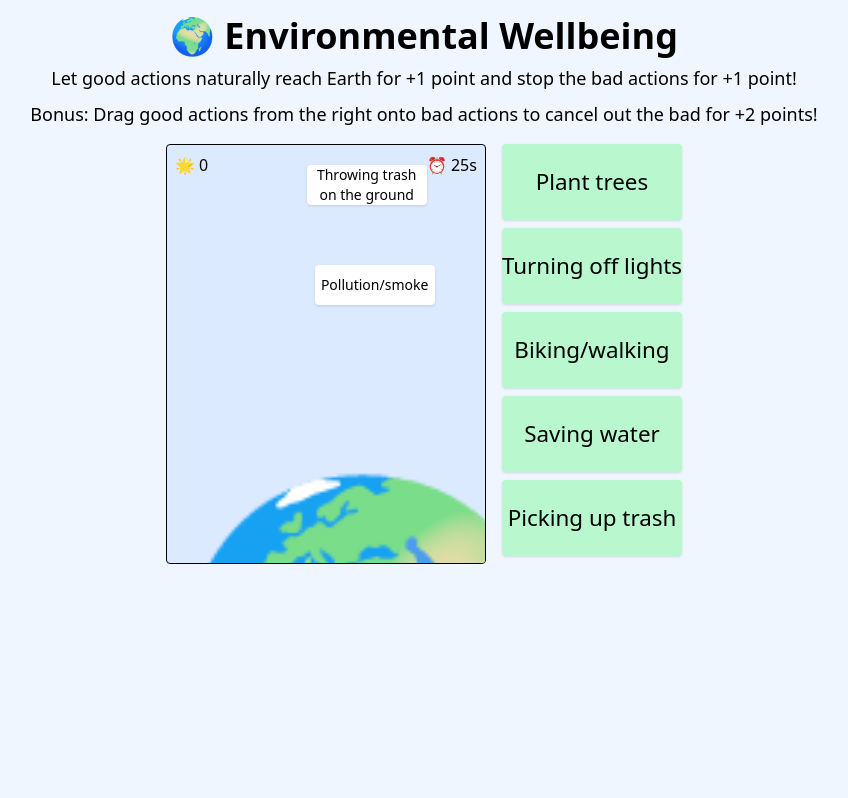
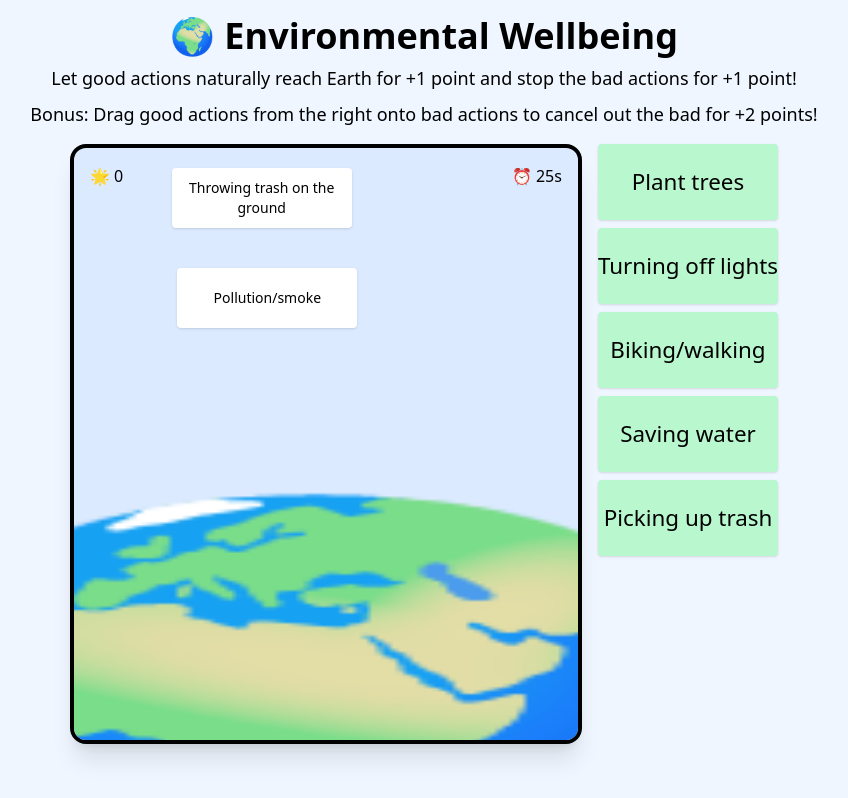
Before and after one commit to endsideout/games, a React (Vite) app: page /environmental-wellbeing in a window 1280 px wide. Shown: the whole page, without its empty margins (216-1064 px from the left). Built offline with nearby package versions, Linux system fonts and the light colour scheme; the HTML template or start-up script is replaced by a standard one.

Commit message:
Changes for env wellbeing game

```diff
--- a/src/pages/courses/wellbeing/environmental-wellbeing/PlanetProtectorGame.tsx
+++ b/src/pages/courses/wellbeing/environmental-wellbeing/PlanetProtectorGame.tsx
@@ -12,8 +12,8 @@ const GAME_DURATION = 30;
 const ITEM_FALL_SPEED = 2;
 const ITEM_SPAWN_INTERVAL = 2500;
 
-const TILE_WIDTH = 120;
-const TILE_HEIGHT = 40;
+const TILE_WIDTH = 180;
+const TILE_HEIGHT = 60;
 
 const goodItems = [
   "Plant trees",
@@ -38,7 +38,7 @@ const PlanetProtectorGame: React.FC = () => {
   const [gameOver, setGameOver] = useState(false);
 
   const CONTAINER_HEIGHT = 420;
-  const EARTH_HEIGHT = 120;
+  const EARTH_HEIGHT = 70;
   const EARTH_TOP = CONTAINER_HEIGHT - EARTH_HEIGHT;
 
   // Spawn items
@@ -80,7 +80,12 @@ const PlanetProtectorGame: React.FC = () => {
 
     return () => clearInterval(interval);
   }, [gameOver]);
-
+  const resetGame = () => {
+    setItems([]);
+    setScore(0);
+    setTimer(GAME_DURATION);
+    setGameOver(false);
+  };
   // Timer
   useEffect(() => {
     if (gameOver) return;
@@ -137,7 +142,7 @@ const PlanetProtectorGame: React.FC = () => {
 
       <div className="flex">
         {/* Game */}
-        <div className="relative w-[320px] h-[420px] bg-blue-100 border rounded p-2 overflow-hidden">
+        <div className="relative w-[40vw] h-[75vh] bg-blue-100 border-4 rounded-2xl p-4 overflow-hidden shadow-xl">
           <div className="flex justify-between mb-2">
             <div>🌟 {score}</div>
             <div>⏰ {timer}s</div>
@@ -166,23 +171,30 @@ const PlanetProtectorGame: React.FC = () => {
             ))}
 
           {/* Earth */}
-          <div className="absolute bottom-0 left-0 w-full h-[120px] overflow-hidden">
           <div
-              className="text-center"
+  className="text-center select-none"
   style={{
-                fontSize: "20rem",
-                lineHeight: "1",
-                transform: "translateY(10%)",
+    fontSize: "22rem",
+    lineHeight: "0.9",
+    transform: "translateY(100%) scaleX(2.2)",
+    transformOrigin: "center bottom",
   }}
 >
   🌍
 </div>
-          </div>
+
 
           {gameOver && (
-            <div className="absolute inset-0 flex flex-col items-center justify-center bg-white/70">
-              <h2 className="text-xl font-bold">🎉 Game Over! 🎉</h2>
-              <p>Your Planet Score: {score}</p>
+            <div className="absolute inset-0 flex flex-col items-center justify-center bg-white/80 backdrop-blur-sm">
+              <h2 className="text-2xl font-bold mb-2">🎉 Game Over! 🎉</h2>
+              <p className="mb-4 text-lg">Your Planet Score: {score}</p>
+
+              <button
+                onClick={resetGame}
+                className="bg-green-400 hover:bg-green-600 active:scale-95 transition text-white px-6 py-2 rounded-xl shadow-md"
+              >
+                Play Again
+              </button>
             </div>
           )}
         </div>
```
Lines whose indentation alone changed are shown as unchanged.
